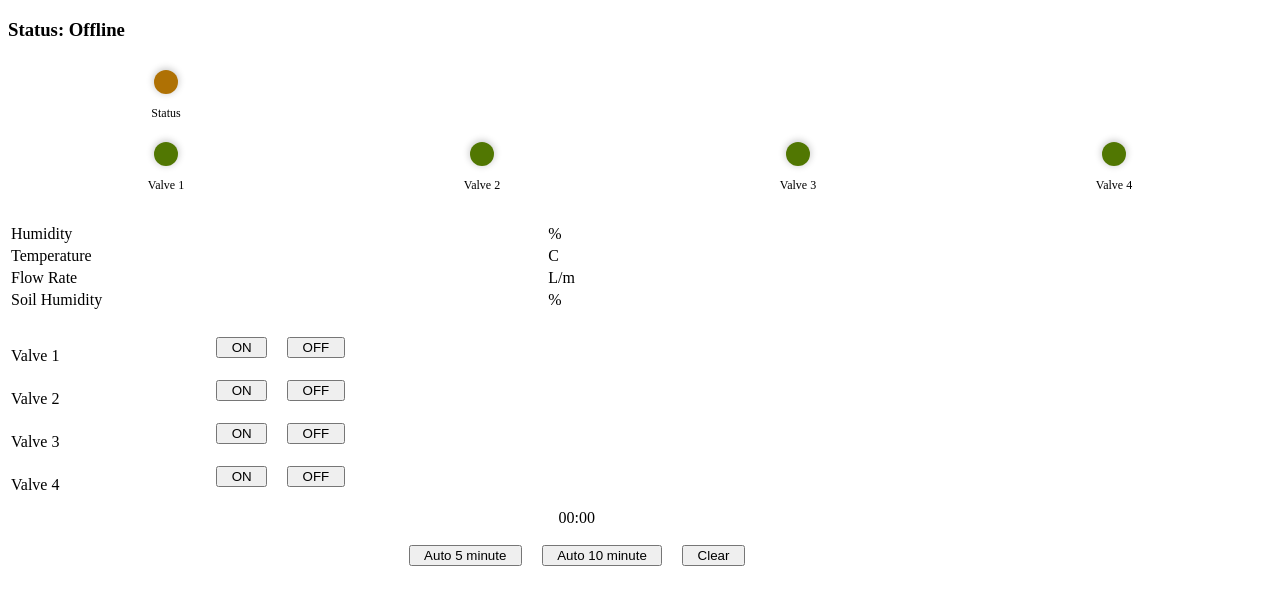
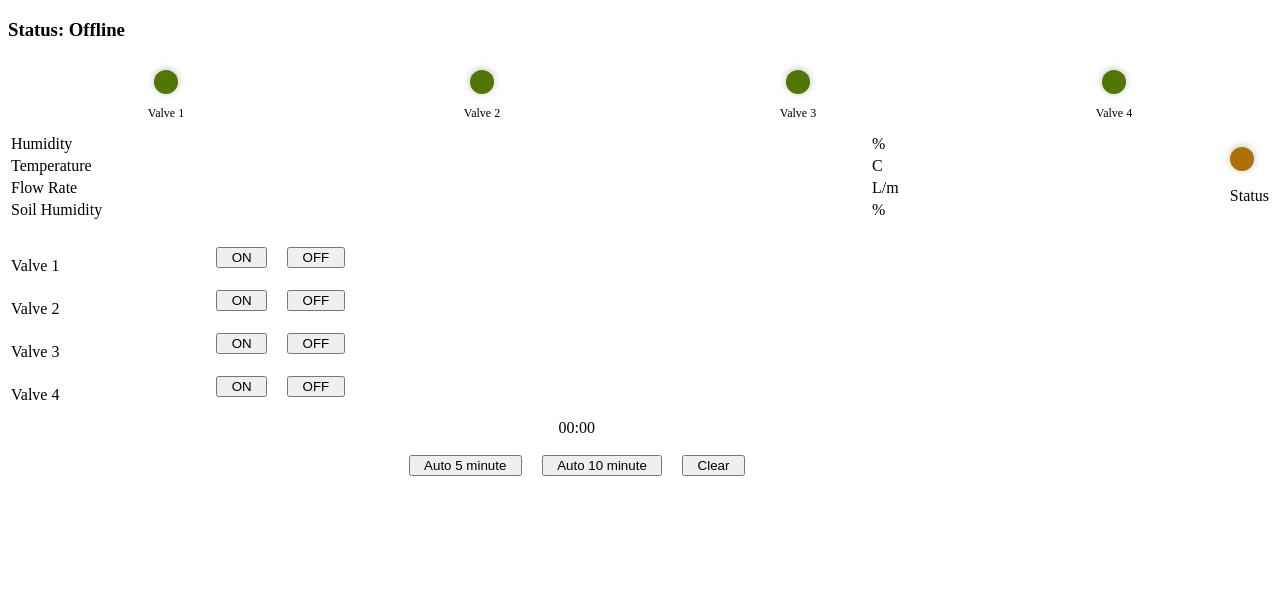
Before and after one commit to kriansugithub/iotTest, a plain HTML site: page index.html in a window 1280 px wide. Shown: the part 61-666 px from the top of the page. Drawn offline with Linux system fonts and the light colour scheme.

Commit message:
Update index.html

```diff
--- a/index.html
+++ b/index.html
@@ -166,13 +166,6 @@
   <h1>MQTT Tester</h1>
   <h3>Status: <span id="device-status">Offline</span></h3>
   <div class="led-box">
-    <div id="sts-led-show" class="led-orange-off"></div>
-    <p>Status</p>
-  </div>
-
-<br/><br/><br/><br/>
-
-  <div class="led-box">
     <div id="led0-led-show" class="led-green-off"></div>
     <p>Valve 1</p>
   </div>
@@ -189,17 +182,23 @@
     <p>Valve 4</p>
   </div>
 
-<br/><br/><br/><br/><br/>
+<br/><br/><br/><br/>
 
-  <table width="60%">
+  <table width="100%">
     <!--tr>
       <th>Name</th>
       <th>Value</th>
     </tr-->
     <tr>
-      <td width="40%">Humidity</td>
-      <td width="30%" align="right" id="humd-val"></td>
-	  <td width="30%">&nbsp;&nbsp;%</td>
+      <td width="30%">Humidity</td>
+      <td width="20%" align="right" id="humd-val"></td>
+			<td width="10%">&nbsp;&nbsp;%</td>
+			<td width="40%" rowspan="5" align="center">
+				<div class="led-box">
+					<div id="sts-led-show" class="led-orange-off"></div>
+				</div>
+				<p>Status</p>
+			</td>
     </tr>
     <tr>
       <td>Temperature</td>
```
